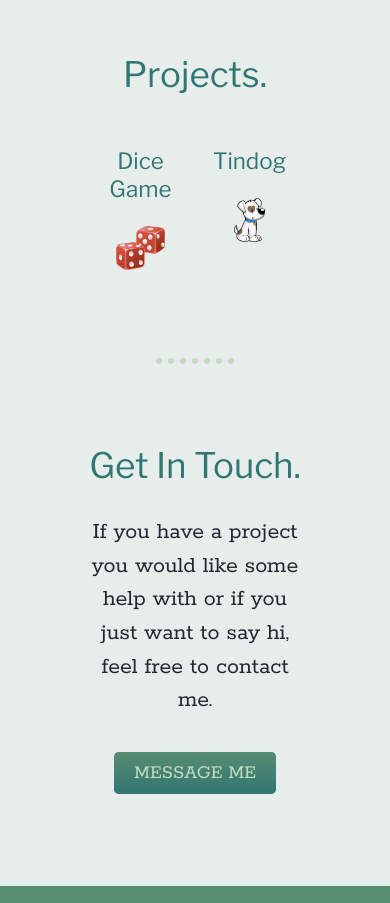
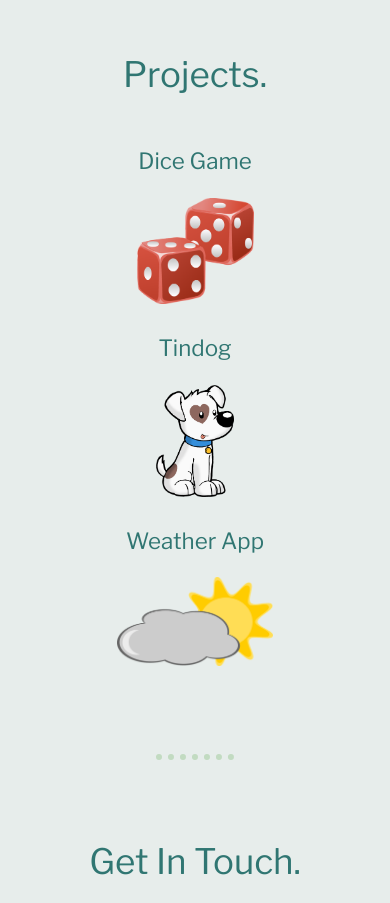
Before and after one commit to h2f2/h2f2.github.io, a plain HTML site: page index.html in a window 390 px wide. Shown: the part 2180-3083 px from the top of the page. Drawn offline with nearby package versions, Linux system fonts and the light colour scheme; a web font is replaced by a local one.

Commit message:
add weather app link and img, media query for projects section

```diff
--- a/index.html
+++ b/index.html
@@ -85,6 +85,10 @@
                     <a href="https://h2f2.github.io/tindog/" target="blank"><img class="dogImg" src="dog.png"
                             alt="dog-img"></a>
                 </div>
+                <div class="projectDivs">
+                    <h3><a class="weather" href="https://blooming-peak-24735.herokuapp.com/" target="blank">Weather App</a></h3>
+                    <a href="https://blooming-peak-24735.herokuapp.com/" target="blank"><img class="weatherImg" src="weather.png" alt="weather-img"></a>
+                </div>
 
             </div>
 
--- a/main.css
+++ b/main.css
@@ -172,31 +172,42 @@ a {
 }
 
 .projectDivs {
-    width: 28%;
+    width: 20%;
 }
 
-.dice:hover {
+@media (max-width:560px) {
+    .project-section {
+        display: block;
+    }
+
+    .projectDivs {
+        display: inline-block;
+        width: 50%;
+    }
+}
+
+.dice:hover,
+.tindog:hover,
+.weather:hover {
     color: #c2dbc1;
 }
 
-.tindog:hover {
-    color: #c2dbc1;
+.diceImg:hover,
+.dogImg:hover,
+.weatherImg:hover {
+    opacity: 0.5;
 }
 
 .diceImg {
-    width: 45%;
-}
-
-.diceImg:hover {
-    opacity: 0.5;
+    width: 60%;
 }
 
 .dogImg {
-    width: 28%;
+    width: 40%;
 }
 
-.dogImg:hover {
-    opacity: 0.5;
+.weatherImg {
+    width: 80%;
 }
 
 .contact-me {
```
Also changed, not shown: weather.png (added).
